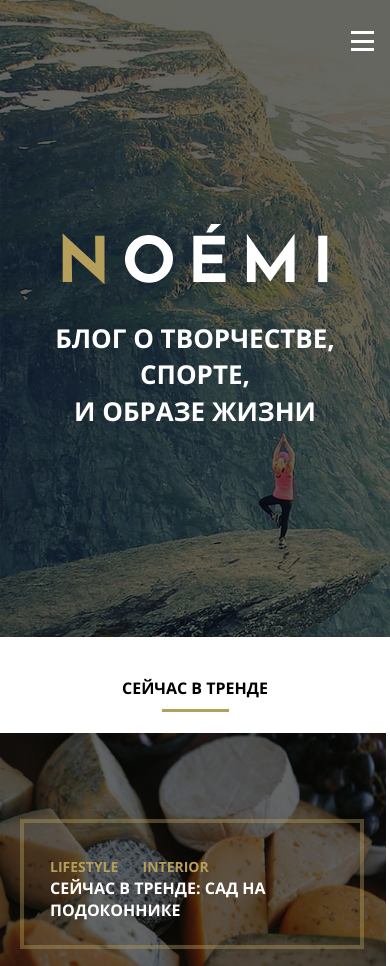
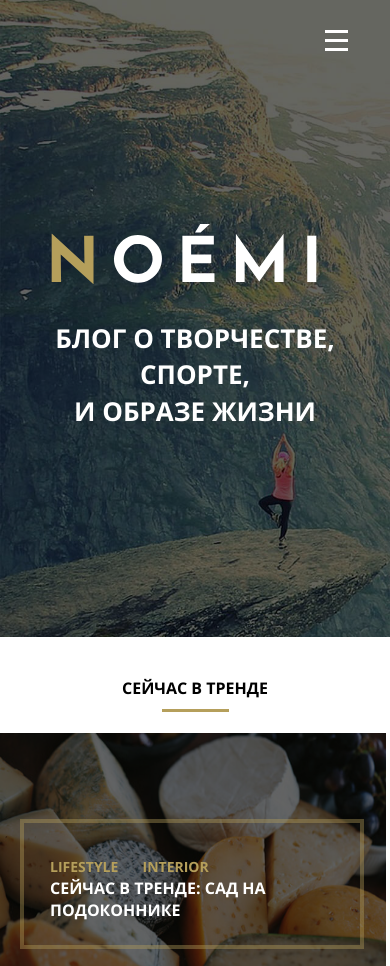
Before and after one commit to Mkrtychiyants/AML-Diploma, a plain HTML site: page index.html in a window 390 px wide. Shown: the top 966 px of the page. Drawn offline with Linux system fonts and the light colour scheme; files whose address does not match are found by name.

Commit message:
Правка 2

```diff
--- a/css/style.css
+++ b/css/style.css
@@ -80,23 +80,28 @@ html {
   font-size: 0.8125rem;
   position: relative;
 }
-.header_burger,
-.header_burger::after,
-.header_burger::before {
-  position: absolute;
+.header_burger {
+  position: relative;
   display: none;
   width: 23px;
+  height: 20px;
+}
+.header_burger_span,
+.header_burger_span::after,
+.header_burger_span::before {
+  position: absolute;
+  width: 100%;
   height: 3px;
   background-color: #fff;
-  right: 0;
 }
-.header_burger::before {
+
+.header_burger_span::before {
   content: "";
-  top: 7px;
+  top: 18px;
 }
-.header_burger::after {
+.header_burger_span::after {
   content: "";
-  top: -7px;
+  top: 9px;
 }
 .header_top_menu_item {
   display: inline-block;
@@ -715,6 +720,7 @@ html {
 
 .pop_up_close {
   position: absolute;
+  background-image: url("../images/svg/form-x.svg");
   color: black;
   top: -20px;
   right: 0;
@@ -815,9 +821,7 @@ html {
   .header_wrapper {
     padding: 40px 15px;
   }
-  .header_burger,
-  .header_burger::after,
-  .header_burger::before {
+  .header_burger {
     display: block;
   }
   .header_bottom_title {
@@ -841,7 +845,8 @@ html {
     padding-bottom: 46px;
   }
   .main_blog_post {
-    max-width: 390px;
+    flex: 1;
+    margin-right: 35px;
   }
   .blog_post_item {
     flex-wrap: wrap;
@@ -995,21 +1000,12 @@ html {
     padding-top: 36px;
     padding-bottom: 100px;
   }
-  .header_burger,
-  .header_burger::after,
-  .header_burger::before {
+  .header_burger {
     display: block;
-    top: 31px;
-    right: 16px;
+    top: -214px;
+    right: -6px;
   }
-  .header_burger::before {
-    top: 17px;
-    right: 0;
-  }
-  .header_burger::after {
-    top: 9px;
-    right: 0;
-  }
+
   .header_top_logo {
     width: 270px;
     height: 60px;
--- a/index.html
+++ b/index.html
@@ -22,7 +22,9 @@
                     <li class="header_top_menu_item"><a href="0#" class="header_top_menu_link">Темы</a></li>
                     <li class="header_top_menu_item"><a href="0#" class="header_top_menu_link">Контакты</a></li>
                 </ul>
-                <div class="header_burger"></div>
+                <div class="header_burger">
+                    <span class="header_burger_span"></span>
+                </div>
             </div>
             <div class="header_bottom">
                 <h1 class="header_bottom_title">Блог о творчестве, спорте, <br>и образе жизни</h1>
@@ -424,8 +426,8 @@
     <div class="pop_up">
         <div class="pup_up_container">
             <form class="pop_up_form">
-                <img src="images/svg/form-x.svg" alt="Close" class="pop_up_close">
-                <h1 class="pop_up_title">ваш фидбек</h1>
+                <span class="pop_up_close"></span>
+                <h2 class="pop_up_title">ваш фидбек</h2>
                 <label class="pop_up_select_label">
                     <span class="pop_up_select_title">Как часто вы заходите на сайт?</span>
                     <select name="select_freq" class="pop_up_select">
```
